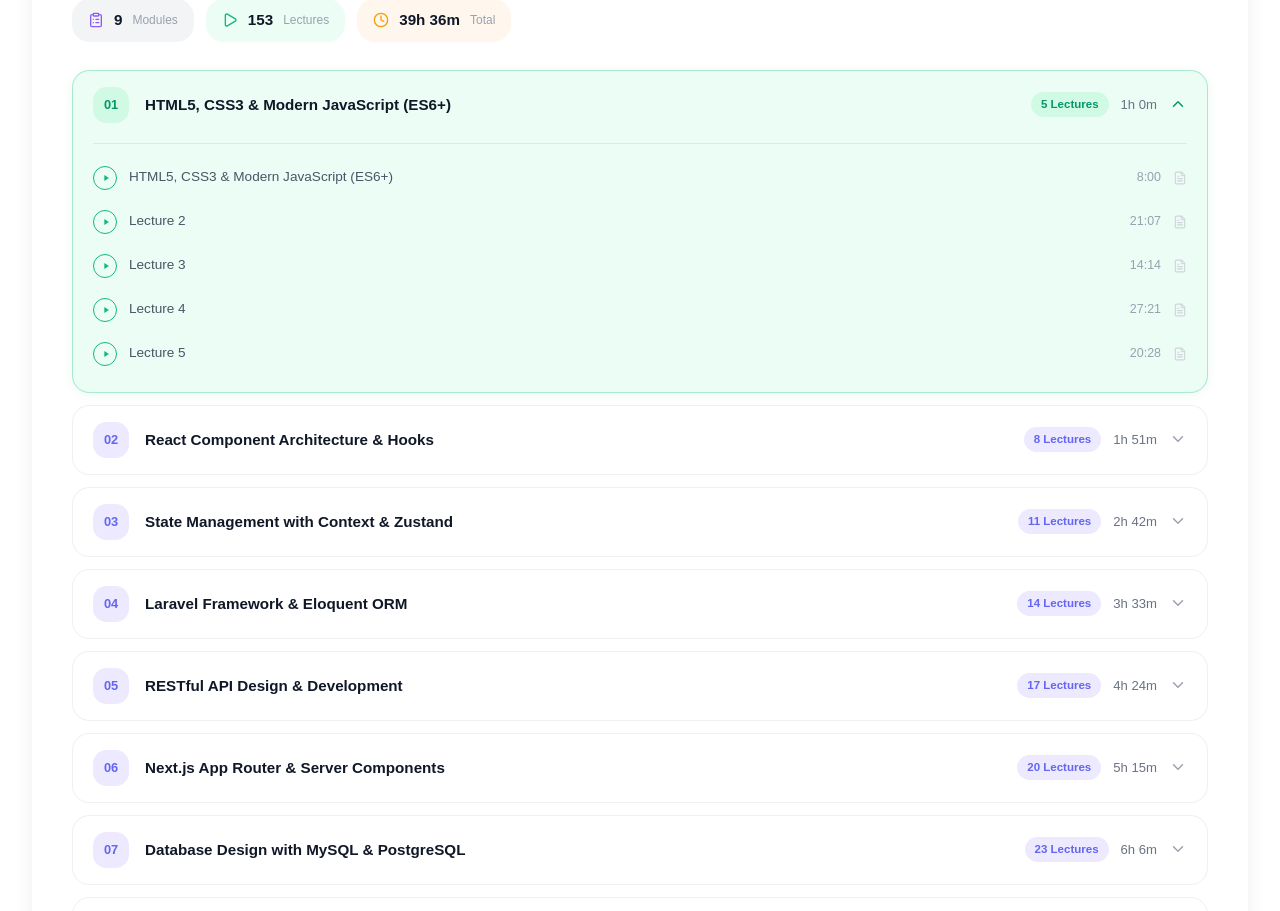
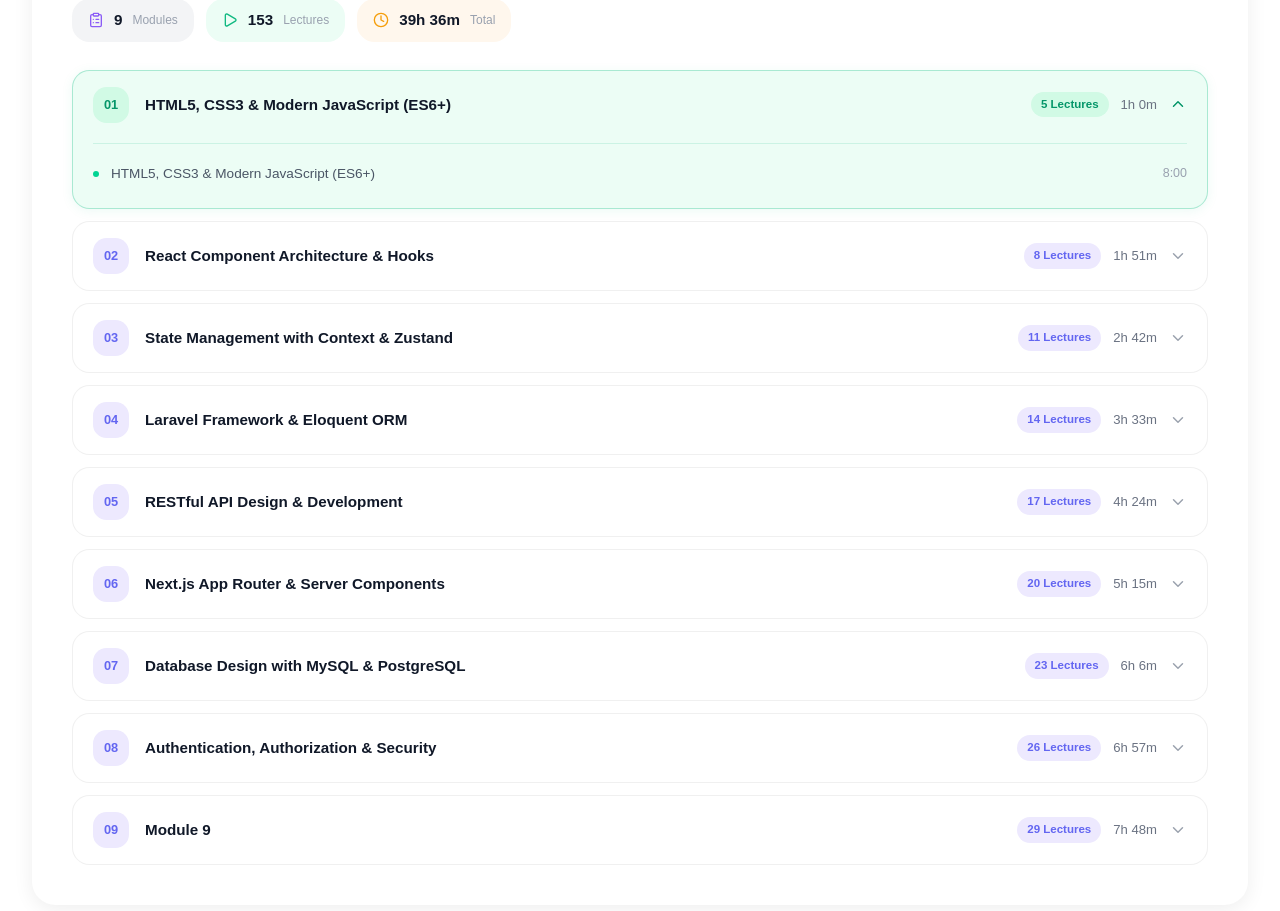
Before and after one commit to singhyogeshwar5608/larawans-new, a Next.js app: page /courses/full-stack-web-development in a window 1280 px wide. Shown: the part 1721-2632 px from the top of the page. Built offline with nearby package versions, Linux system fonts and the light colour scheme.

Commit message:
cb8f2444-d836-4b95-bed3-db880484609d

```diff
--- a/src/app/courses/[slug]/CourseDetailClient.tsx
+++ b/src/app/courses/[slug]/CourseDetailClient.tsx
@@ -194,14 +194,14 @@ export default function CourseDetailClient({ course }: { course: CourseItem }) {
   const curriculumWithLectures = useMemo(() => {
     return curriculumModules.map((mod: any, mi: number) => {
       const lectures: { title: string; duration: string }[] = [];
-      for (let li = 0; li < mod.lectures; li++) {
-        const topicTitle = mod.topics[li] || ("Lecture " + (li + 1));
+      const topicList = mod.topics.filter(Boolean);
+      topicList.forEach((topic: string, li: number) => {
         const mins = 8 + ((mi * 7 + li * 13) % 20);
         lectures.push({
-          title: li === 0 ? mod.title : topicTitle,
+          title: topic,
           duration: mins + ":" + String(((mi + li) * 7) % 60).padStart(2, "0"),
         });
-      }
+      });
       return { ...mod, lectureItems: lectures };
     });
   }, [curriculumModules]);
@@ -622,13 +622,10 @@ export default function CourseDetailClient({ course }: { course: CourseItem }) {
                           <div className="px-5 pb-4 pt-1">
                             <div className="border-t pt-3" style={{ borderColor: 'rgba(16,185,129,0.15)' }}>
                               {mod.lectureItems.map((lec: any, li: number) => (
-                                <div key={li} className="flex items-center gap-3 py-2.5">
-                                  <div className="w-6 h-6 rounded-full flex items-center justify-center shrink-0" style={{ border: '1.5px solid #10B981' }}>
-                                    <svg className="w-2.5 h-2.5 ml-0.5" fill="#10B981" viewBox="0 0 24 24"><path d="M8 5v14l11-7z" /></svg>
-                                  </div>
-                                  <span className="flex-1 text-[0.85rem] text-gray-600 truncate">{lec.title}</span>
+                                <div key={li} className="flex items-center gap-3 py-2">
+                                  <span className="w-1.5 h-1.5 rounded-full bg-emerald-400 shrink-0" />
+                                  <span className="flex-1 text-[0.85rem] text-gray-600">{lec.title}</span>
                                   <span className="text-[0.78rem] text-gray-400 font-medium shrink-0 tabular-nums">{lec.duration}</span>
-                                  <FileText className="w-3.5 h-3.5 text-gray-300 shrink-0" />
                                 </div>
                               ))}
                             </div>
```
